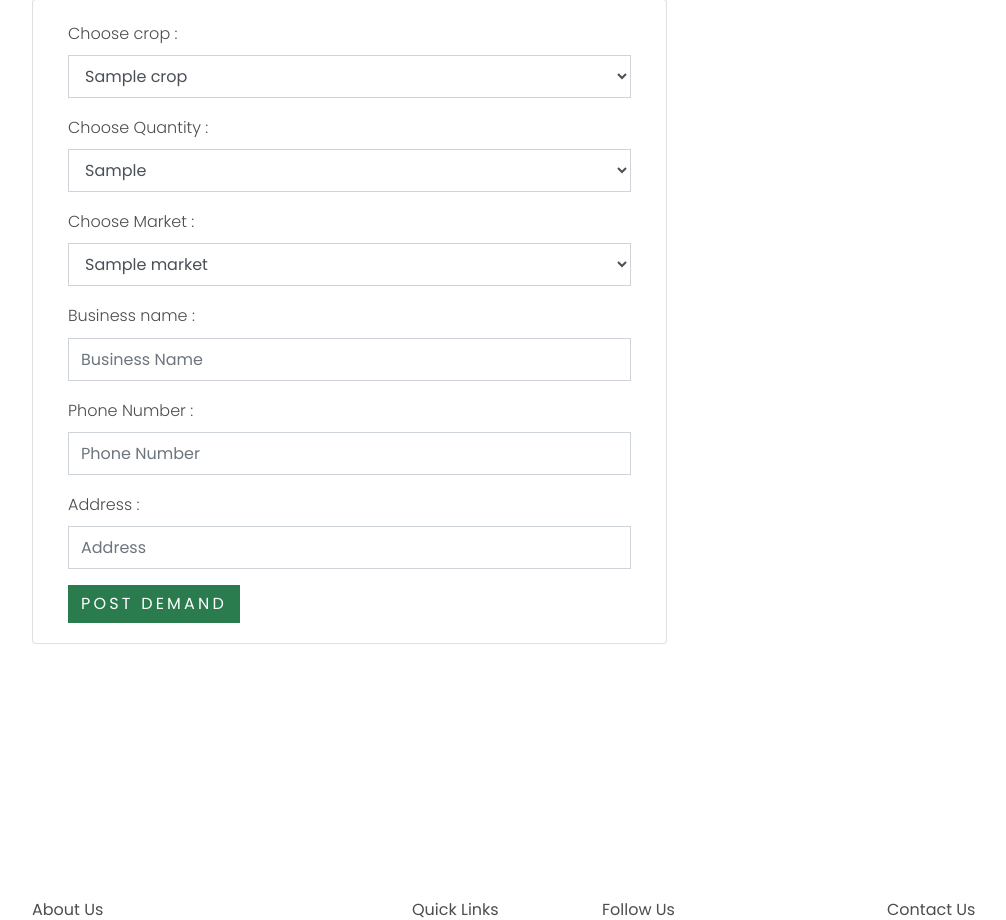
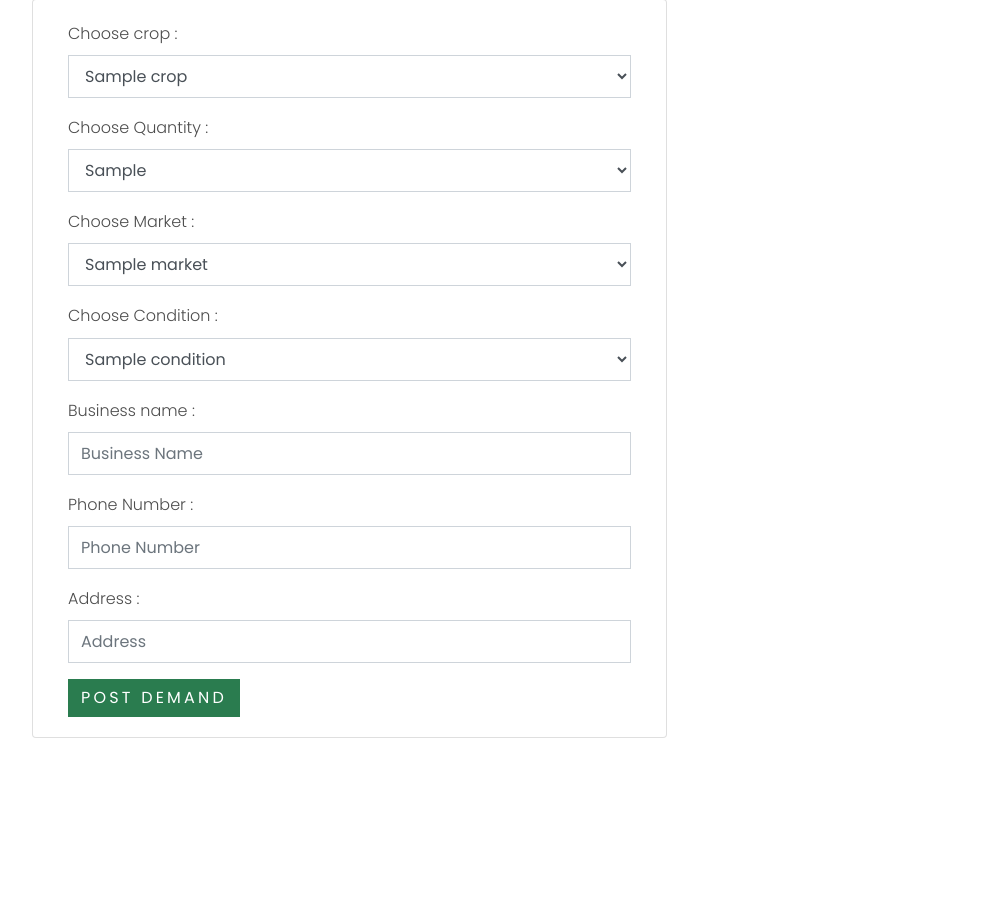
Before and after one commit to Farmulaio/Farmula, a Flask app: page /order in a window 1280 px wide. Shown: the part 758-1678 px from the top of the page, without its empty margins (53-1059 px from the left). Run offline with Flask 2, Linux system fonts and the light colour scheme; tables that the repository leaves empty hold one stand-in row (values such as "Sample post"); parts of the project's set-up code (start-up, migrations or seed data) failed here and were passed over; some libraries are stand-ins or nearby versions; some web fonts are replaced.

Commit message:
add condition into order route

```diff
--- a/farmula/__init__.py
+++ b/farmula/__init__.py
@@ -4,8 +4,8 @@ from flask_sqlalchemy import SQLAlchemy
 app = Flask(__name__)
 app.config['SECRET_KEY'] = 'farmula'
 socket_location = "/var/run/mysqld/mysqld.sock"
-# app.config['SQLALCHEMY_DATABASE_URI'] = "mysql+pymysql://root:ahmed@12345@localhost/farmula"
-app.config['SQLALCHEMY_DATABASE_URI'] = "mysql+pymysql://root:ahmed@12345@159.203.0.249/farmula"
+app.config['SQLALCHEMY_DATABASE_URI'] = "mysql+pymysql://root:ahmed@12345@localhost/farmula"
+# app.config['SQLALCHEMY_DATABASE_URI'] = "mysql+pymysql://root:ahmed@12345@159.203.0.249/farmula"
 app.config['SQLALCHEMY_TRACK_MODIFICATIONS'] = False
 
 db = SQLAlchemy(app)
--- a/farmula/routes.py
+++ b/farmula/routes.py
@@ -8,8 +8,8 @@ from farmula import config
 
 # response = ""
 
-# def random_string_generator(size=5,  chars=string.ascii_uppercase + string.digits):
-#     return ''.join(random.choice(chars) for _ in range(size))
+def random_string_generator(size=5,  chars=string.ascii_uppercase + string.digits):
+    return ''.join(random.choice(chars) for _ in range(size))
 
 # index route
 @app.route('/', methods=['GET','POST'])
@@ -64,14 +64,15 @@ def order():
     CropItems = db.session.query(Crop).filter_by(Enabled = 1).all()
     QuantityItems = db.session.query(Quantity).filter_by(Enabled = 1).all()
     MarketItems = db.session.query(Market).filter_by(Enabled = 1).all()
-    return render_template('order.html' , CropItems = CropItems, QuantityItems = QuantityItems, MarketItems = MarketItems)
+    ConditionsItems = db.session.query(Conditions).all()
+    return render_template('order.html' , CropItems = CropItems, QuantityItems = QuantityItems, MarketItems = MarketItems, ConditionsItems = ConditionsItems)
 
 
 @app.route('/order/new', methods=['POST', 'GET'])
 def add_order():
         if request.method == 'POST':
             try :
-                NewOrder = Orders(OrderNumber = "O"+random_string_generator(), BusinesName = request.form['BusinesName'], PhoneNumber = request.form['PhoneNumber'], Address = request.form['Address'], IdCrop = request.form['Crop'], IdMarket = request.form['Market'],  IdQty = request.form['Qty'], IdOrderStatus = 1, Price = 20192.0)
+                NewOrder = Orders(OrderNumber = "O"+random_string_generator(), BusinesName = request.form['BusinesName'], PhoneNumber = request.form['PhoneNumber'], Address = request.form['Address'], IdCrop = request.form['Crop'], IdMarket = request.form['Market'],  IdQty = request.form['Qty'], IdCondition = request.form['Condition'], IdOrderStatus = 1, Price = 20192.0)
                 db.session.add(NewOrder)
                 db.session.commit()
 
--- a/farmula/templates/order.html
+++ b/farmula/templates/order.html
@@ -59,6 +59,16 @@
                     </div>
                     <div class="form-row">
                       <div class="form-group col-12">
+                        <label for="exampleFormControlSelect1">Choose Condition :</label>
+                        <select class="form-control" id="exampleFormControlSelect1" name="Condition">
+                          {% for item in ConditionsItems %}
+                          <option value="{{ item.IdCondition }}">{{ item.ConditionName }}</option>
+                          {% endfor %}
+                        </select>
+                      </div>
+                    </div>
+                    <div class="form-row">
+                      <div class="form-group col-12">
                         <label for="inputEmail4">Business name :</label>
                         <input type="text" class="form-control" id="inputEmail4" placeholder="Business Name"
                           name="BusinesName">
```
